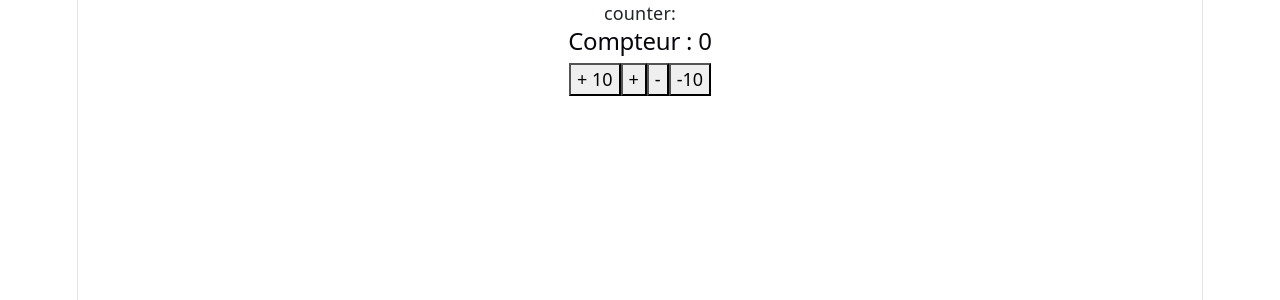
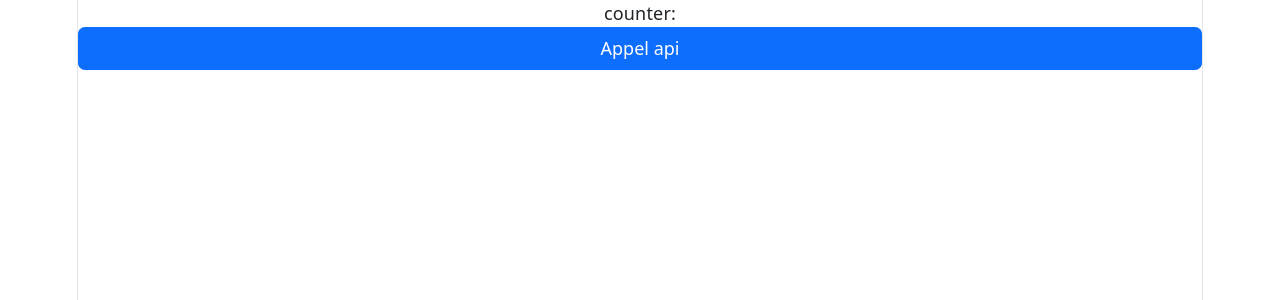
Before and after one commit to ProG767/connexion, a React (Vite) app: page / in a window 1280 px wide. Shown: the top 300 px of the page. Built offline with nearby package versions, Linux system fonts and the light colour scheme.

Commit message:
call api

```diff
--- a/src/App.jsx
+++ /dev/null
@@ -1,39 +0,0 @@
-import { Outlet } from "react-router-dom";
-import Header from "./header/Header";
-import Footer from "./footer/Footer";
-import { useReducer, useState } from "react";
-import { useDispatch, useSelector } from "react-redux";
-import {
-  decrement,
-  decrementBy10,
-  increment,
-  incrementBy10,
-} from "./store/counterSlice";
-
-function App() {
-  return (
-    <div>
-      counter:
-      <Counter />
-    </div>
-  );
-}
-
-export default App;
-
-const Counter = () => {
-  const count = useSelector((state) => state.counter.value);
-  const dispatch = useDispatch();
-
-  return (
-    <div>
-      <h2>Compteur : {count}</h2>
-
-      <button onClick={() => dispatch(incrementBy10())}>+ 10</button>
-      <button onClick={() => dispatch(increment())}>+</button>
-
-      <button onClick={() => dispatch(decrement())}>-</button>
-      <button onClick={() => dispatch(decrementBy10())}>-10</button>
-    </div>
-  );
-};
--- /dev/null
+++ b/src/App.tsx
@@ -0,0 +1,35 @@
+import { Outlet } from "react-router-dom";
+import Header from "./header/Header";
+import Footer from "./footer/Footer";
+import { useEffect, useReducer, useState } from "react";
+import { useDispatch, useSelector } from "react-redux";
+import {
+  decrement,
+  decrementBy10,
+  increment,
+  incrementBy10,
+} from "./store/counterSlice";
+import { getBooks } from "./api/book.api";
+import Button from "./components/Button";
+import { Book } from "./model/book.model";
+
+function App() {
+  const [books, setBooks] = useState<Book[]>([]);
+
+  const onCallApi = async () => {
+    const data = await getBooks();
+    setBooks(data);
+  };
+
+  return (
+    <div>
+      counter:
+      <Button onClick={onCallApi} label="Appel api"></Button>
+      {books.map((book) => (
+        <h1 key={book.id}>{book.title}</h1>
+      ))}
+    </div>
+  );
+}
+
+export default App;
--- /dev/null
+++ b/src/api/book.api.ts
@@ -0,0 +1,9 @@
+import { Book } from "../model/book.model";
+
+const BACKEND_URL = 'http://localhost:8080/api/v1/books'; // meta vite
+
+export const getBooks = async (): Promise<Book[]> => {
+    const response = await fetch(BACKEND_URL);
+    const data = await response.json();
+    return data;
+}
--- a/src/main.jsx
+++ b/src/main.jsx
@@ -2,17 +2,13 @@ import { StrictMode } from "react";
 import { createRoot } from "react-dom/client";
 import "./index.css";
 import { createBrowserRouter, RouterProvider } from "react-router-dom";
-import routes from "./routes";
 import { UserProvider } from "./context/UserContext";
 import { Provider } from "react-redux";
 import { store } from "./store/store";
-
-const router = createBrowserRouter(routes);
+import App from "./App";
 
 createRoot(document.getElementById("root")).render(
   <StrictMode>
-    <Provider store={store}>
-      <RouterProvider router={router} />
-    </Provider>
+    <App />
   </StrictMode>,
 );
```
Also changed, not shown: src/model/book.model.ts (added, +10 -0 lines), 1 other file (tests, documents, lock files or other folders).
